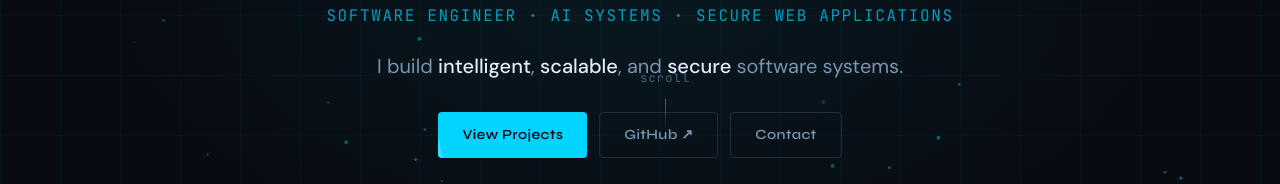
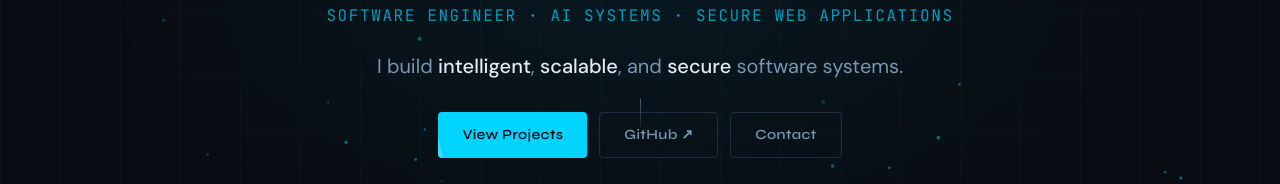
Before and after one commit to SadmanRyian/portfolio, a React (Vite) app: page / in a window 1280 px wide. Shown: the part 405-589 px from the top of the page. Built offline with nearby package versions, Linux system fonts and the light colour scheme.

Commit message:
Update Hero.jsx

```diff
--- a/src/components/Hero.jsx
+++ b/src/components/Hero.jsx
@@ -164,7 +164,7 @@ export default function Hero() {
             variants={item}
             className="absolute bottom-8 left-1/2 -translate-x-1/2 flex flex-col items-center gap-2"
           >
-            <span className="font-mono text-xs text-muted tracking-widest">scroll</span>
+            <span className="font-mono text-xs text-muted tracking-widest"></span>
             <motion.div
               animate={{ y: [0, 8, 0] }}
               transition={{ repeat: Infinity, duration: 1.5, ease: 'easeInOut' }}
```
